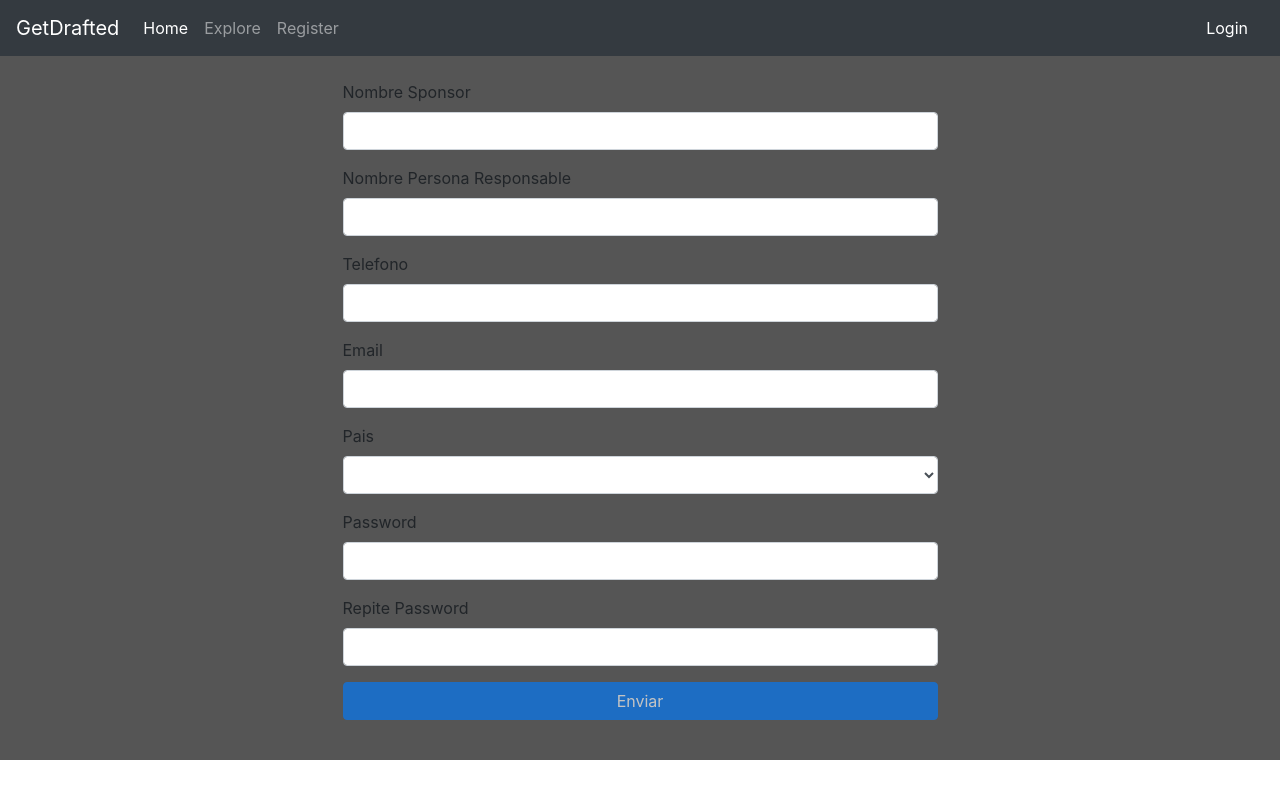
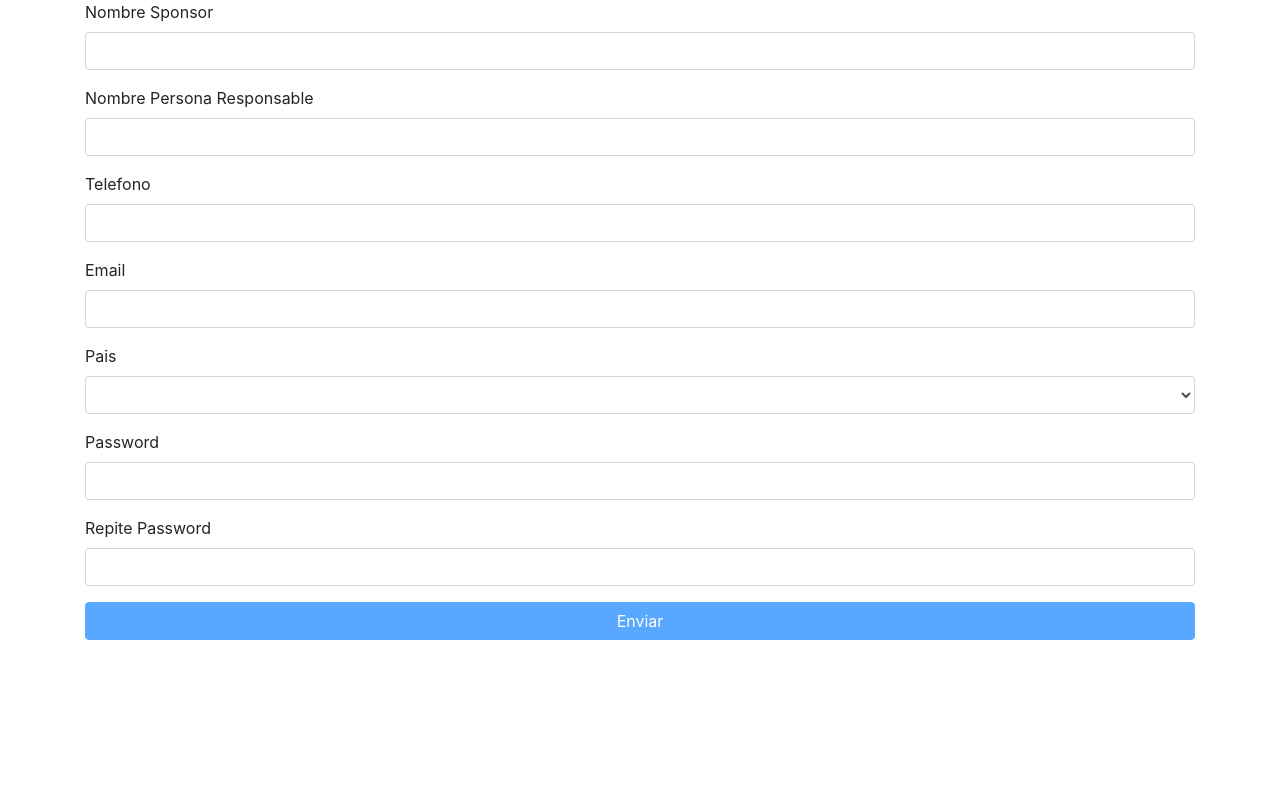
Before and after one commit to salvgrd/get-drafted, an Angular app in the folder getDrafted/: page /registro-sponsor in a window 1280 px wide. Built offline with nearby package versions, Linux system fonts and the light colour scheme.

Commit message:
Cleand coding

```diff
--- a/getDrafted/src/app/formulario-sponsor/formulario-sponsor.component.css
+++ b/getDrafted/src/app/formulario-sponsor/formulario-sponsor.component.css
@@ -1,9 +1,9 @@
-.fondi{
-    /* background-image: url('https://media.istockphoto.com/vectors/grunge-official-sponsor-word-square-rubber-seal-stamp-on-white-vector-id1050504588'); */
+/* .fondi{
+    background-image: url('https://media.istockphoto.com/vectors/grunge-official-sponsor-word-square-rubber-seal-stamp-on-white-vector-id1050504588');
     height: 100%;
     background-size: cover;
     background-position: center center;
     height: 88vh;
     background-color: #555;
     background-blend-mode: soft-light;
-}
+} */
--- a/getDrafted/src/app/formulario-sponsor/formulario-sponsor.component.html
+++ b/getDrafted/src/app/formulario-sponsor/formulario-sponsor.component.html
@@ -1,7 +1,3 @@
-<app-header></app-header>
-<div class="row fondi">
-    <div class="col-3 mt-4"></div>
-    <div class="col-6 mt-4">
 <div class="container">
     <form novalidate [formGroup]="formulario" (ngSubmit)="onSubmit()">
         <div class="form-group">
@@ -123,5 +119,3 @@
         <input type="submit" value="Enviar" [disabled]="!formulario.valid" class="btn btn-block btn-primary">
     </form>
 </div>
-    </div>
-</div>
```
Lines whose indentation alone changed are shown as unchanged.
